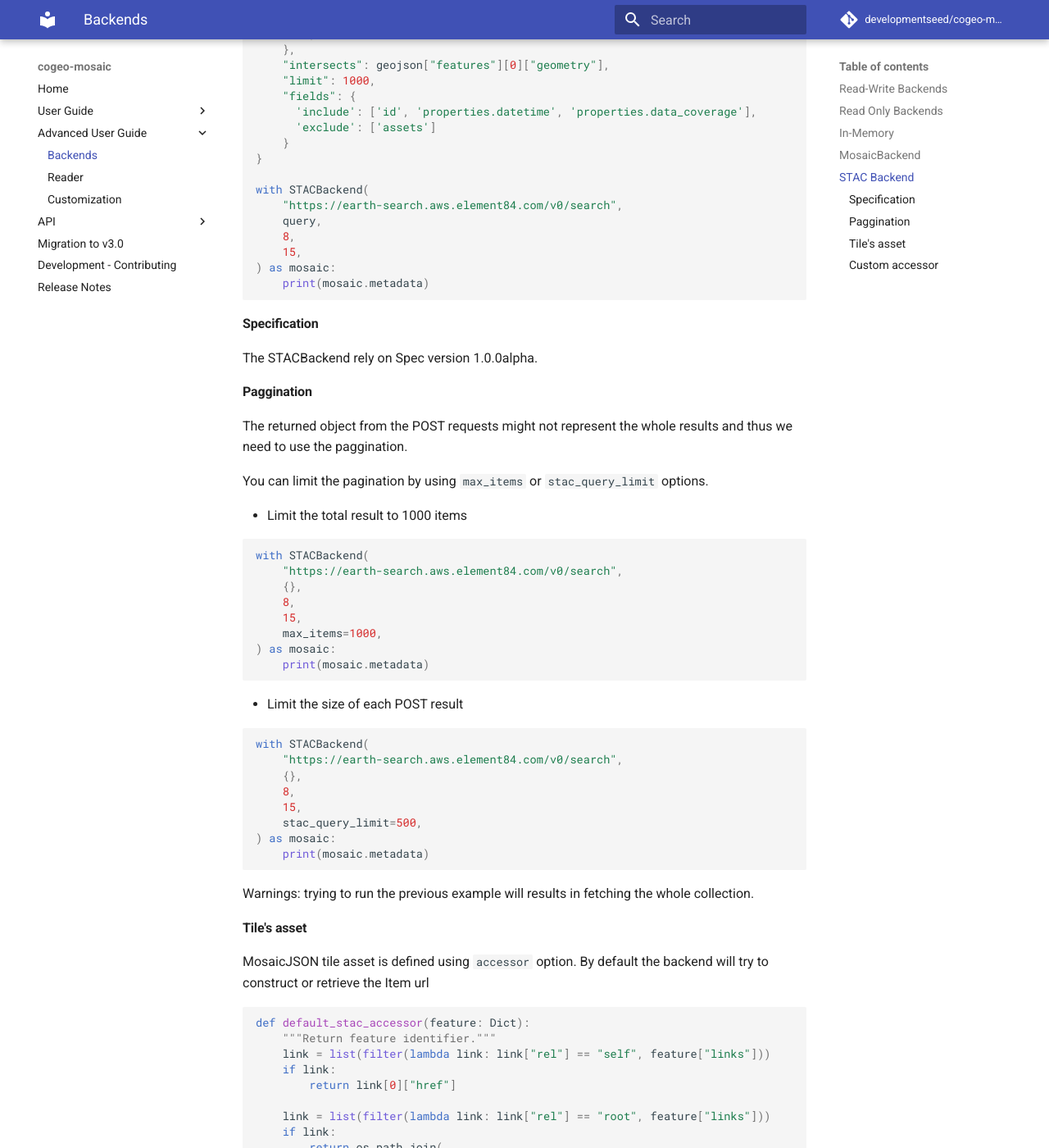
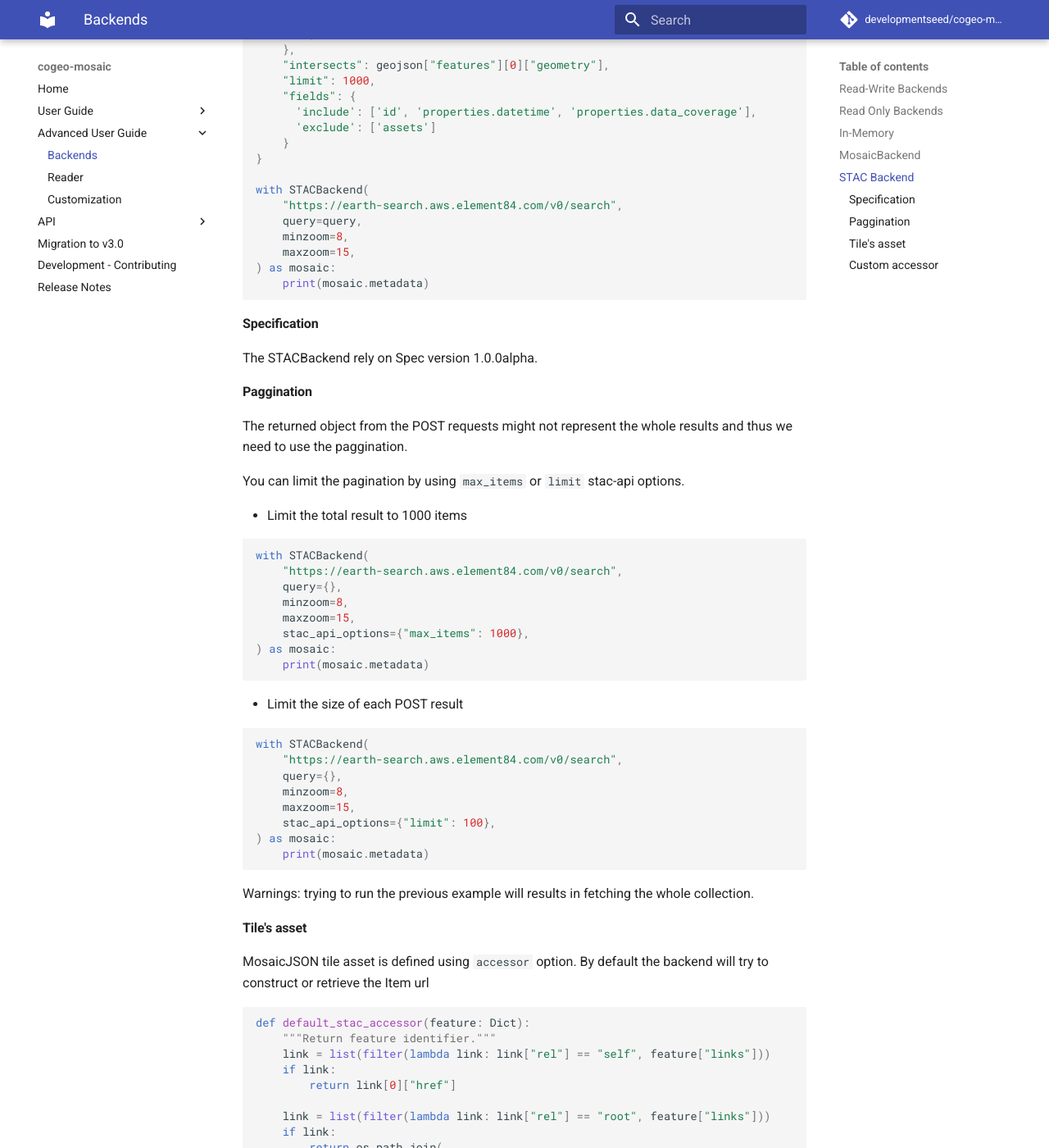
Before and after one commit to developmentseed/cogeo-mosaic, an MkDocs documentation site: the page built from docs/advanced/backends.md, in a window 1280 px wide and 1400 px high, scrolled down 2828 px. Shown: the whole window at 82% size. Built offline with MkDocs 1.6.1 and Material for MkDocs 9.7.7, drawn with Linux system fonts in a browser that asks for light colours; comment, search, counter and statistics services are not loaded; some of the changed text lies outside the part shown.

````diff
--- a/docs/advanced/backends.md
+++ b/docs/advanced/backends.md
@@ -139,9 +139,9 @@
 
 with STACBackend(
     "https://earth-search.aws.element84.com/v0/search",
-    query,
-    8,
-    15,
+    query=query,
+    minzoom=8,
+    maxzoom=15,
 ) as mosaic:
     print(mosaic.metadata)
 ```
@@ -155,17 +155,17 @@
 The returned object from the POST requests might not represent the whole results and thus
 we need to use the paggination.
 
-You can limit the pagination by using `max_items` or `stac_query_limit` options.
+You can limit the pagination by using `max_items` or `limit` stac-api options.
 
 - Limit the total result to 1000 items
 
 ```python
 with STACBackend(
     "https://earth-search.aws.element84.com/v0/search",
-    {},
-    8,
-    15,
-    max_items=1000,
+    query={},
+    minzoom=8,
+    maxzoom=15,
+    stac_api_options={"max_items": 1000},
 ) as mosaic:
     print(mosaic.metadata)
 ```
@@ -175,10 +175,10 @@
 ```python
 with STACBackend(
     "https://earth-search.aws.element84.com/v0/search",
-    {},
-    8,
-    15,
-    stac_query_limit=500,
+    query={},
+    minzoom=8,
+    maxzoom=15,
+    stac_api_options={"limit": 100},
 ) as mosaic:
     print(mosaic.metadata)
 ```
@@ -223,11 +223,11 @@
 ```python
 with STACBackend(
     "https://earth-search.aws.element84.com/v0/search",
-    {},
-    8,
-    15,
-    stac_query_limit=500,
-    accessor=lambda x: x["assets"]["B01"]["href"],
+    query={},
+    minzoom=8,
+    maxzoom=15,
+    stac_api_options={"limit": 100},
+    mosaic_options={"accessor": lambda x: x["assets"]["B01"]["href"]},
 ) as mosaic:
     print(mosaic.metadata)
 ```
````
Also changed, not shown: CHANGES.md (+9 -0 lines), docs/advanced/readers.md (+7 -7 lines), docs/examples/Create_a_Dynamic_RtreeBackend.ipynb, docs/examples/Create_a_Dynamic_StacBackend.ipynb, 7 other files.
